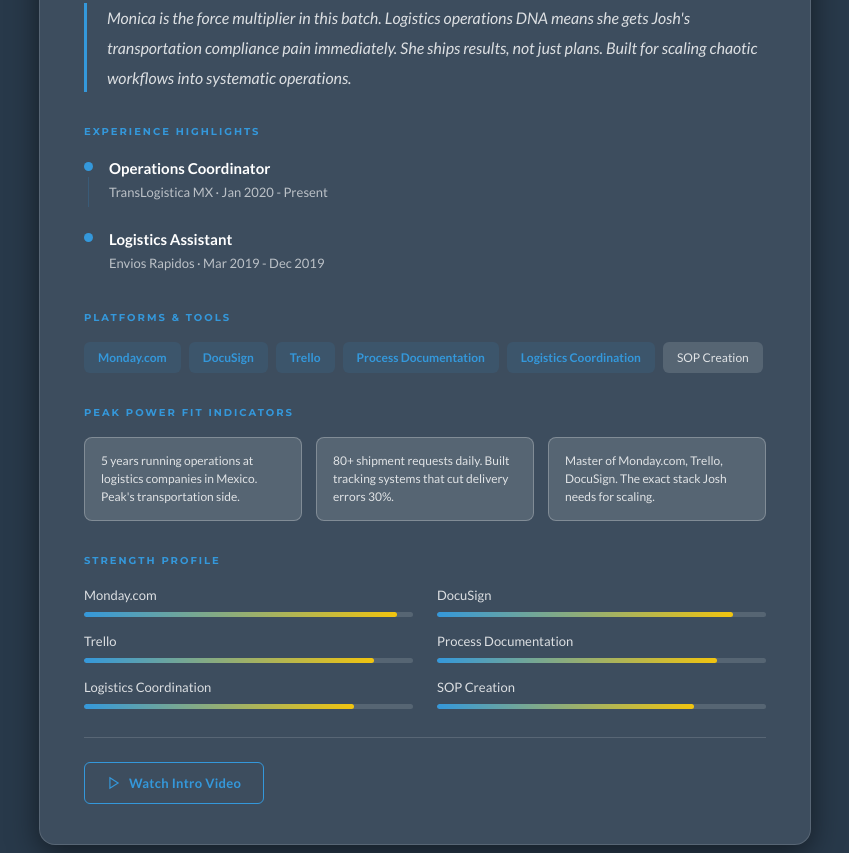
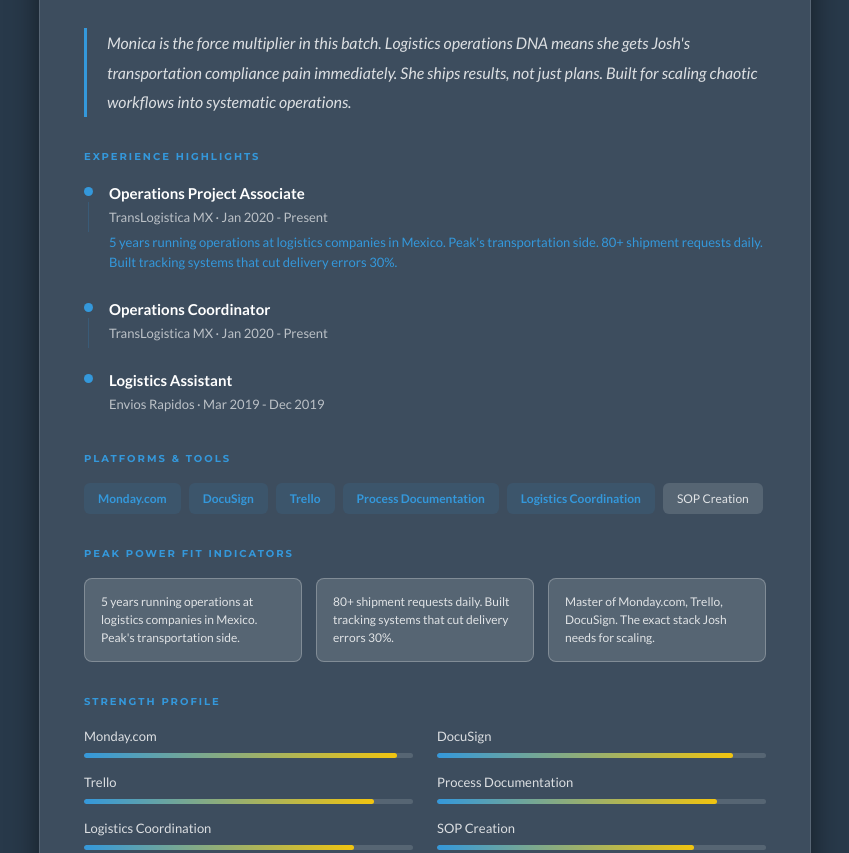
Before and after one commit to wg-dotcom/peak-power-operations-project-associate-candidates, a plain HTML site: page index.html in a window 1280 px wide. Shown: the part 2208-3061 px from the top of the page, without its empty margins (215-1064 px from the left). Drawn offline with Linux system fonts and the light colour scheme.

Commit message:
Update presentation — Batch 1 · Operations Project Associate

```diff
--- a/index.html
+++ b/index.html
@@ -306,7 +306,7 @@
               <div class="exp-content">
                 <div class="exp-role">Operations Analyst</div>
                 <div class="exp-company">Banco Industrial Guatemala &middot; 2019 - Present</div>
-
+                <div class="exp-highlight">Built SOPs for loan processing workflows</div>
               </div>
             </div>
             <div class="exp-item">
@@ -410,6 +410,17 @@
           <div class="card-section-title">Experience Highlights</div>
           <div class="experience-list">
 
+            <div class="exp-item">
+              <div class="exp-dot-col">
+                <div class="exp-dot"></div>
+                <div class="exp-line"></div>
+              </div>
+              <div class="exp-content">
+                <div class="exp-role">Operations Project Associate</div>
+                <div class="exp-company">TransLogistica MX &middot; Jan 2020 - Present</div>
+                <div class="exp-highlight">5 years running operations at logistics companies in Mexico. Peak's transportation side. 80+ shipment requests daily. Built tracking systems that cut delivery errors 30%.</div>
+              </div>
+            </div>
             <div class="exp-item">
               <div class="exp-dot-col">
                 <div class="exp-dot"></div>
@@ -534,7 +545,7 @@
               <div class="exp-content">
                 <div class="exp-role">Logistics Coordinator</div>
                 <div class="exp-company">Express Solutions SA &middot; Jan 2022 - Present</div>
-
+                <div class="exp-highlight">3 years logistics coordination at FedEx partner company.</div>
               </div>
             </div>
             <div class="exp-item">
```
